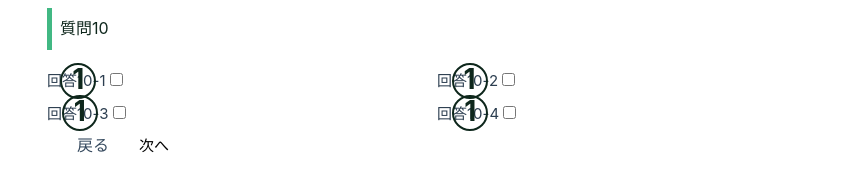
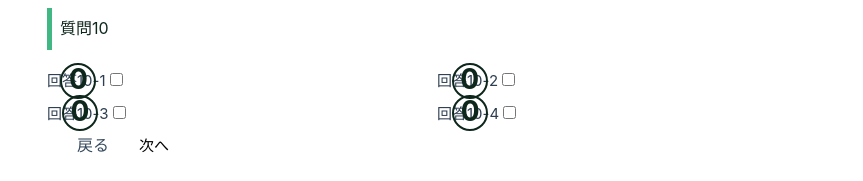
Before and after one commit to katsumi-watanabe/step_form, a Vue app: page / in a window 1280 px wide. Both pictures are taken after a click on the button "診断を開始する！". Shown: the part 328-509 px from the top of the page, without its empty margins (208-1071 px from the left). Built offline with nearby package versions, Linux system fonts and the light colour scheme.

Commit message:
wip:checkboxに番号をふる、保存配列の調整

```diff
--- a/src/components/Contact2.vue
+++ b/src/components/Contact2.vue
@@ -47,8 +47,8 @@
                 :class="{'selected': selectedItems.includes(answer)}"
               >
                 {{ answer.answer_pattern }}
-                <span class="click_number">
-                  {{ (selectedItems.indexOf(answer) + 1) % 5 || 1 }}
+                <span class="click_number" v-if="isAnswerCount((selectedItems.indexOf(answer) + 1))">
+                  {{ (selectedItems.indexOf(answer) + 1) }}
                 </span>
               </label>
               <input
@@ -88,6 +88,10 @@ export default {
       onNext()
     }
 
+    function isAnswerCount(index) {
+      return index % 4 === 0;
+    }
+
     const onNext = () => {
       const questionIndex = currentStep.value - 1
 
@@ -116,6 +120,7 @@ export default {
       currentQuestions,
       selectedItems,
       showRandomQuestion,
+      isAnswerCount,
       onNext,
       onBack,
       getStepClass
```
